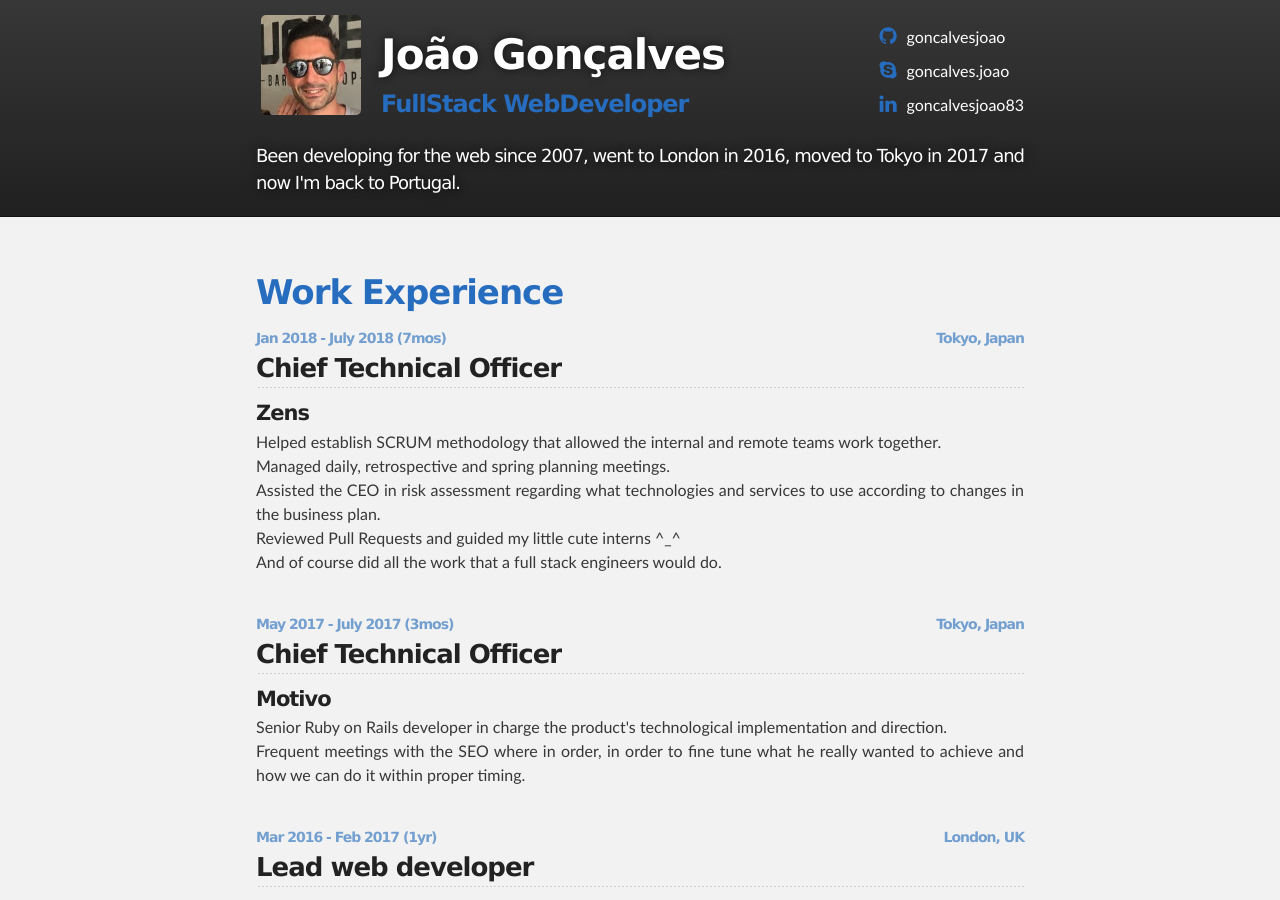
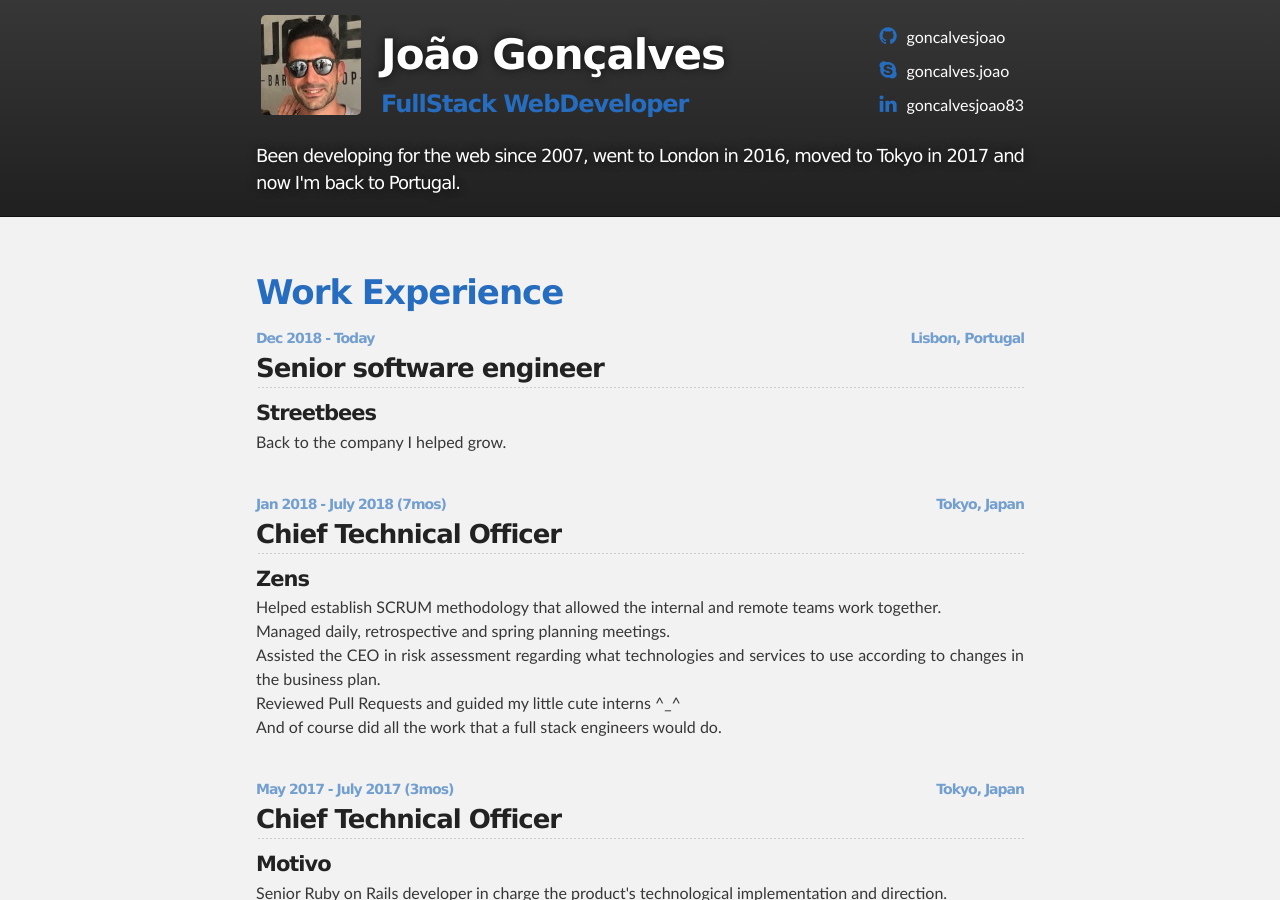
Before and after one commit to goncalvesjoao/goncalvesjoao.github.io, a Jekyll site: the page built from index.html, in a window 1280 px wide and 900 px high. Built offline with Jekyll 4.4.1, drawn with Linux system fonts in a browser that asks for light colours.

Commit message:
CV update

```diff
--- a/Gemfile
+++ b/Gemfile
@@ -8,7 +8,7 @@ source "https://rubygems.org"
 #
 # This will help ensure the proper Jekyll version is running.
 # Happy Jekylling!
-gem "jekyll", "3.5.0"
+gem "jekyll"
 
 # If you want to use GitHub Pages, remove the "gem "jekyll"" above and
 # uncomment the line below. To upgrade, run `bundle update github-pages`.
--- a/index.html
+++ b/index.html
@@ -6,6 +6,11 @@ layout: default
 <div class="clearfix">
   <div>
     <h1>Work Experience</h1>
+
+    <h5>Dec 2018 - Today<span class="location">Lisbon, Portugal</span></h5>
+    <h2>Senior software engineer</h2>
+    <h4>Streetbees</h4>
+    <p class="description">Back to the company I helped grow.</p>
 
     <h5>Jan 2018 - July 2018 (7mos)<span class="location">Tokyo, Japan</span></h5>
     <h2>Chief Technical Officer</h2>
```
Also changed, not shown: Gemfile.lock.
